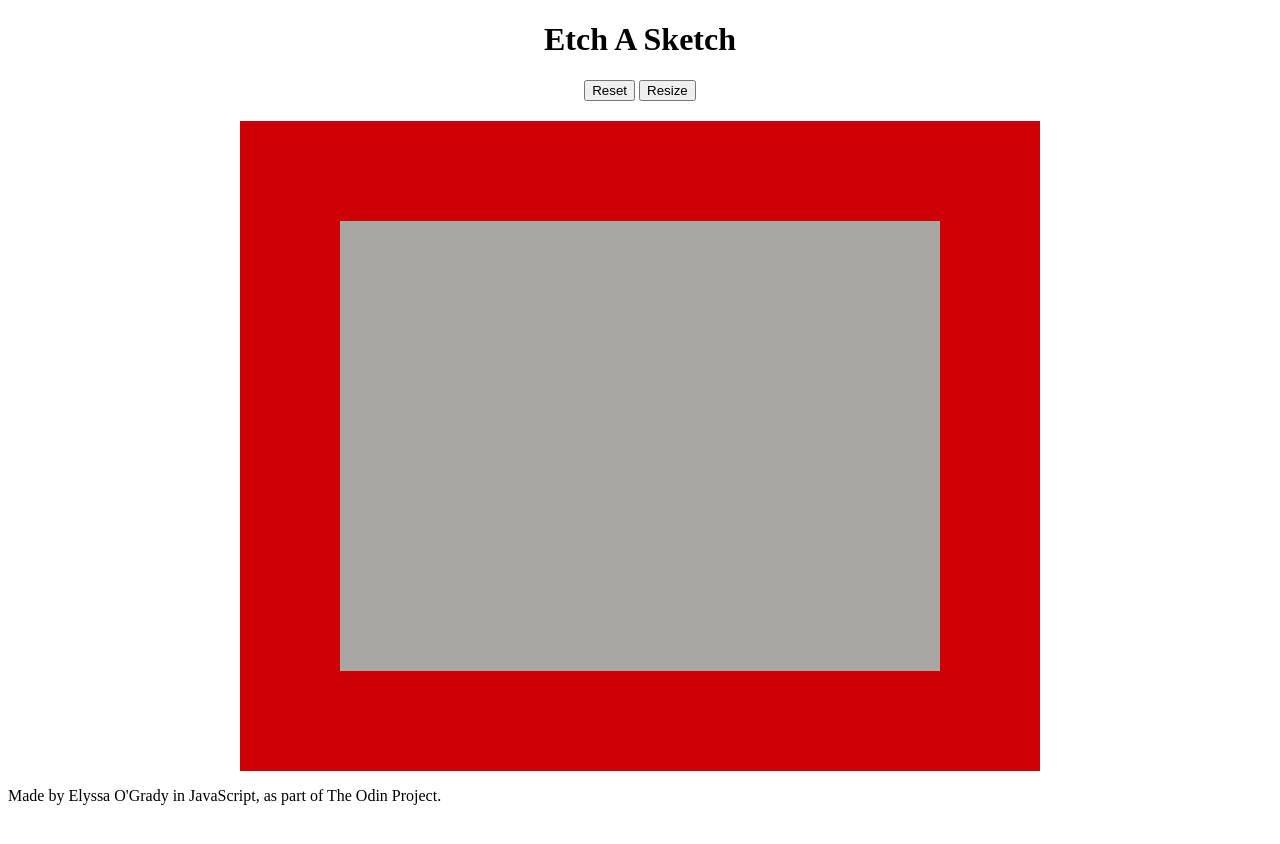
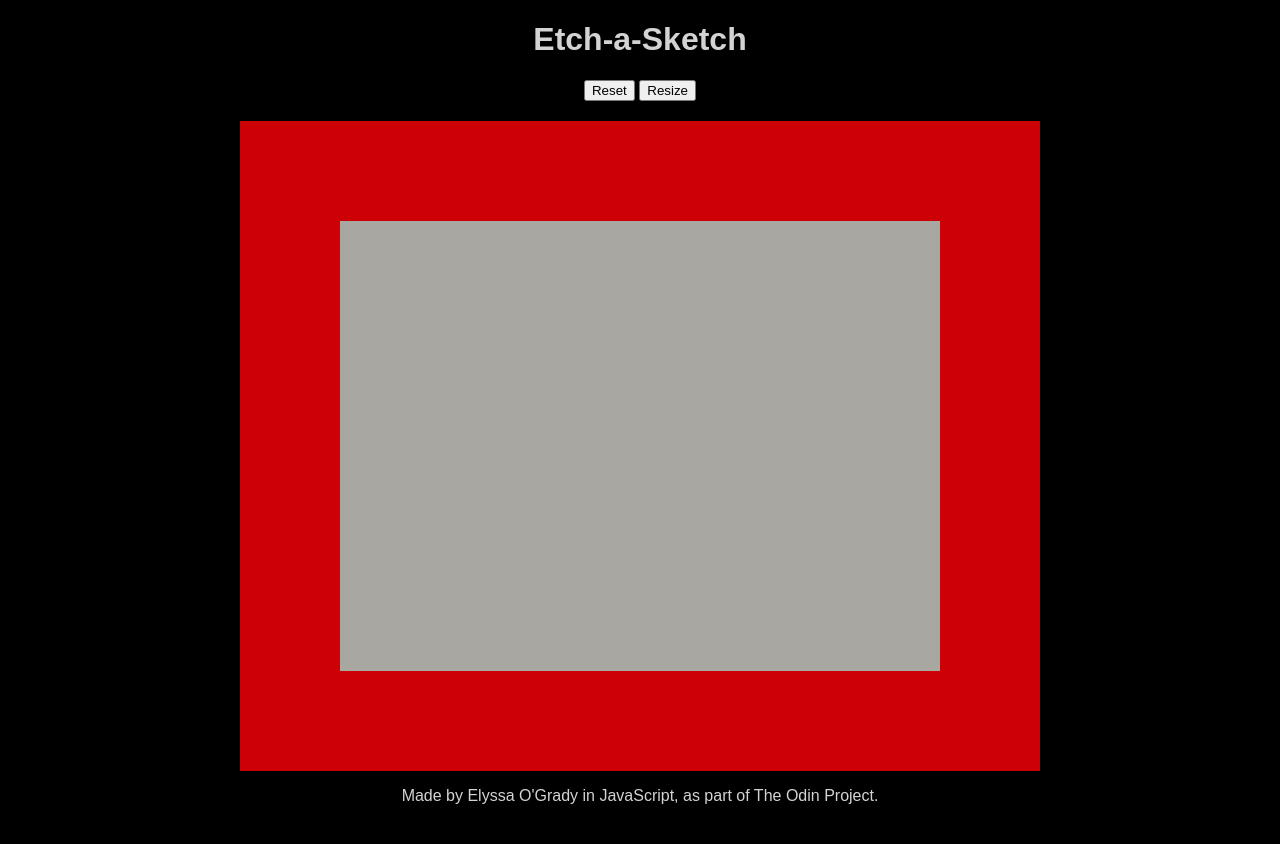
Before and after one commit to elsmog/elsmog.github.io, a Jekyll site: the page projects/etch-a-sketch/index.html, which Jekyll copies as it is, in a window 1280 px wide. Shown: the top 844 px of the page. Built offline with Jekyll 4.4.1, drawn with Linux system fonts in a browser that asks for light colours.

Commit message:
Edits to HTML and CSS

```diff
--- a/projects/calculator/index.html
+++ b/projects/calculator/index.html
@@ -79,6 +79,6 @@
       </div>
     </div id="calculator">
   </body>
-  <footer><p>Made by Elyssa O'Grady in JavaScript, as part of The Odin Project. In  progress</p></footer>
+  <footer><p>Made by Elyssa O'Grady in JavaScript, as part of The Odin Project. In  progress.</p></footer>
   <script src="calculator.js"></script>
 </html>
--- a/projects/etch-a-sketch/index.html
+++ b/projects/etch-a-sketch/index.html
@@ -5,7 +5,7 @@
     <link href="style.css" rel="stylesheet" type="text/css" media="all">
   </head>
   <body>
-    <h1>Etch A Sketch</h1>
+    <h1>Etch-a-Sketch</h1>
     <div class="btn">
       <button id="reset">Reset</button>
       <button id="resize">Resize</button>
--- a/projects/etch-a-sketch/style.css
+++ b/projects/etch-a-sketch/style.css
@@ -1,4 +1,9 @@
-h1 {
+body {
+  font-family: Arial, Helvetica, sans-serif;
+  color: lightgray;
+  background-color: black;
+}
+  h1 {
   text-align: center;
 }
 
@@ -20,3 +25,9 @@ h1 {
   text-align: center;
   padding-bottom: 20px;
 }
+
+footer {
+  font-family: Arial, Helvetica, sans-serif;
+  color: lightgray;
+  text-align: center;
+}
--- a/projects/rock-paper-scissors/style.css
+++ b/projects/rock-paper-scissors/style.css
@@ -1,6 +1,7 @@
 body {
   background-color: black;
   color: lightgrey;
+  font-family: Arial, Helvetica, sans-serif;
 }
 
 
@@ -10,5 +11,6 @@ body {
 
 footer {
   text-align: center;
-  color:lightgray
+  color:lightgray;
+  font-family: Arial, Helvetica, sans-serif;
 }
--- a/projects/tic-tac-toe/index.html
+++ b/projects/tic-tac-toe/index.html
@@ -3,6 +3,7 @@
 	<head>
 		<meta charset="utf-8">
 		<title>Tic-Tac-Toe</title>
+		<link rel="stylesheet" href="style.css" type="text/css" media="all">
 
 	</head>
 	<body>
--- /dev/null
+++ b/projects/tic-tac-toe/main.css
@@ -0,0 +1,6 @@
+body, footer {
+  background-color: black;
+  font-family: Arial, Helvetica, sans-serif;
+  color: lightgray;
+  text-align: center;
+}
--- a/projects/word-guess-game/index.html
+++ b/projects/word-guess-game/index.html
@@ -3,6 +3,7 @@
 	<head>
 		<meta charset="utf-8">
 		<title>Word Guess</title>
+		<link rel="stylesheet" href="style.css" type="text/css" media="all">
 
 	</head>
 	<body>
--- /dev/null
+++ b/projects/word-guess-game/main.css
@@ -0,0 +1,6 @@
+body, footer {
+  background-color: black;
+  font-family: Arial, Helvetica, sans-serif;
+  color: lightgray;
+  text-align: center;
+}
```
Also changed, not shown: other parts of projects/tic-tac-toe/index.html (+1 -1 lines).
